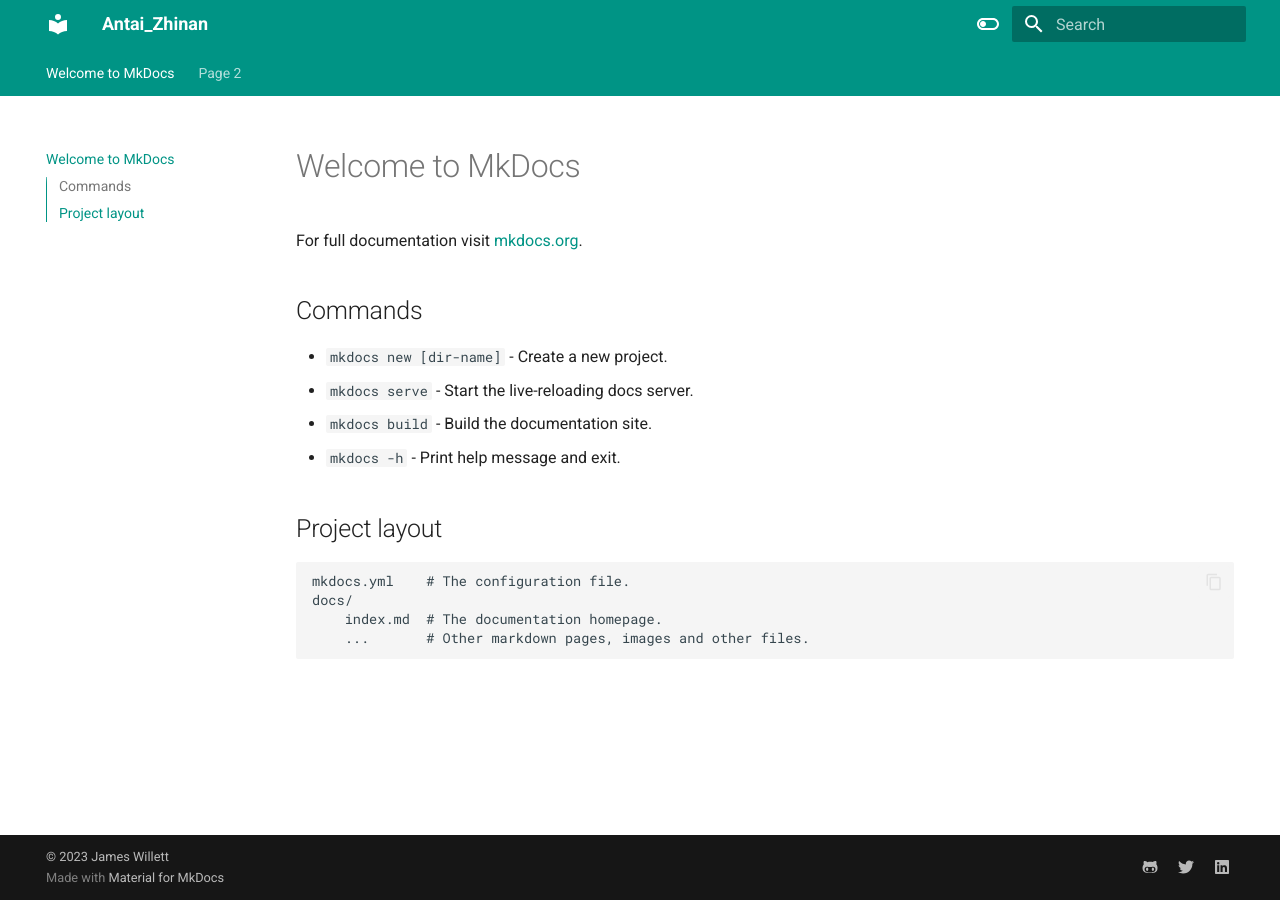
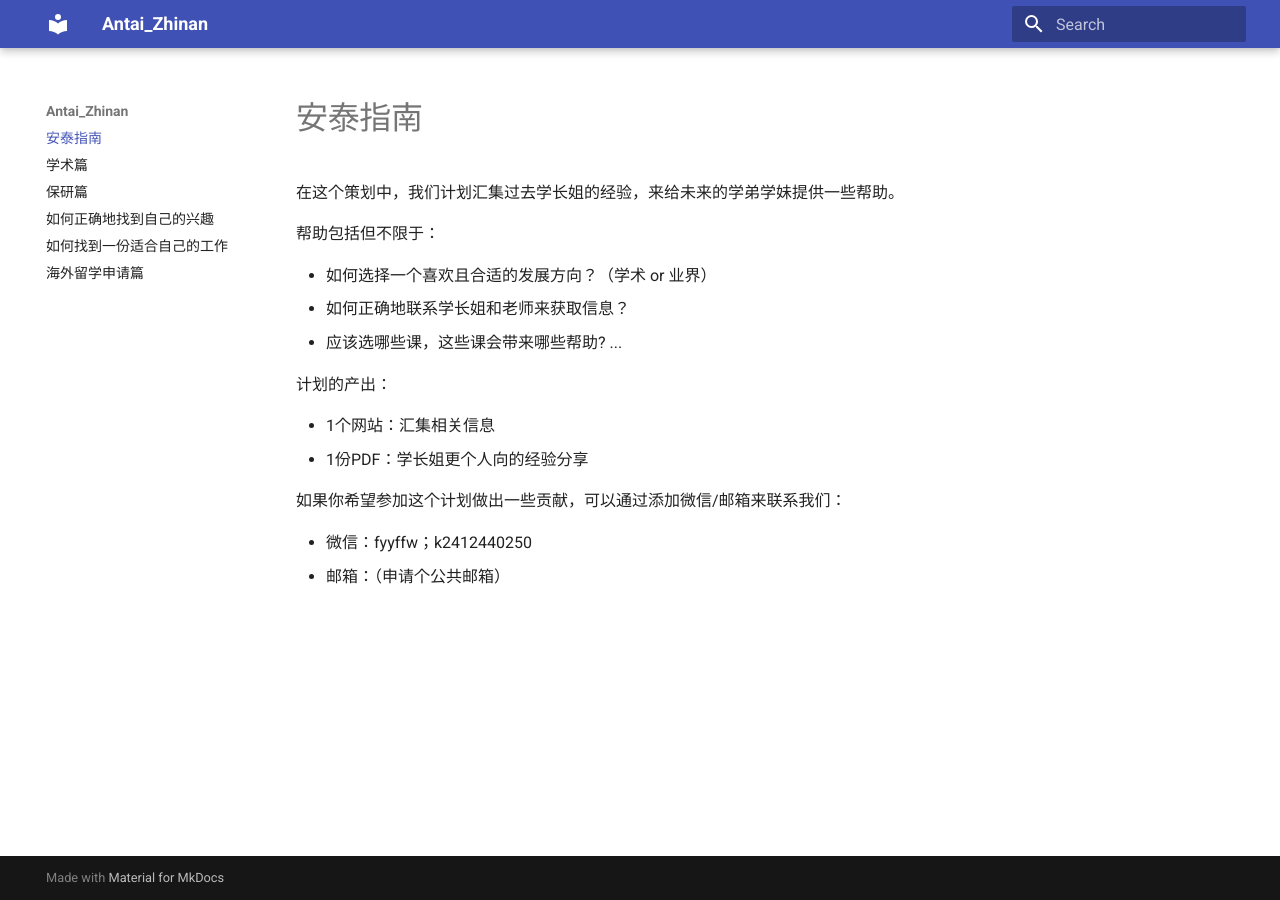
Before and after one commit to yfang0805/Antai_Zhinan, an MkDocs documentation site: the page built from docs/index.md, in a window 1280 px wide. Built offline with MkDocs 1.6.1 and Material for MkDocs 9.7.7, drawn with Linux system fonts in a browser that asks for light colours.

Commit message:
add the framework

```diff
--- a/docs/about.md
+++ /dev/null
@@ -1,5 +0,0 @@
-# Page 2
-
-## Another heading
-
-Some more example text
--- /dev/null
+++ b/docs/academic.md
@@ -0,0 +1,5 @@
+# 学术篇
+
+## Econ PHD
+
+分享如何找到经济学PHD，以及判断自己是否适合这条路。
--- /dev/null
+++ b/docs/graduate.md
@@ -0,0 +1 @@
+# 保研篇
--- a/docs/index.md
+++ b/docs/index.md
@@ -1,17 +1,20 @@
-# Welcome to MkDocs
+# 安泰指南
 
-For full documentation visit [mkdocs.org](https://www.mkdocs.org).
+在这个策划中，我们计划汇集过去学长姐的经验，来给未来的学弟学妹提供一些帮助。
 
-## Commands
+帮助包括但不限于：
 
-* `mkdocs new [dir-name]` - Create a new project.
-* `mkdocs serve` - Start the live-reloading docs server.
-* `mkdocs build` - Build the documentation site.
-* `mkdocs -h` - Print help message and exit.
+* 如何选择一个喜欢且合适的发展方向？（学术 or 业界）
+* 如何正确地联系学长姐和老师来获取信息？
+* 应该选哪些课，这些课会带来哪些帮助?
+  ...
 
-## Project layout
+计划的产出：
 
-    mkdocs.yml    # The configuration file.
-    docs/
-        index.md  # The documentation homepage.
-        ...       # Other markdown pages, images and other files.
+* 1个网站：汇集相关信息
+* 1份PDF：学长姐更个人向的经验分享
+
+如果你希望参加这个计划做出一些贡献，可以通过添加微信/邮箱来联系我们：
+
+* 微信：fyyffw；k2412440250
+* 邮箱：（申请个公共邮箱）
--- /dev/null
+++ b/docs/interests.md
@@ -0,0 +1 @@
+# 如何正确地找到自己的兴趣
--- /dev/null
+++ b/docs/job.md
@@ -0,0 +1 @@
+# 如何找到一份适合自己的工作
--- /dev/null
+++ b/docs/run.md
@@ -0,0 +1 @@
+# 海外留学申请篇
--- a/mkdocs.yml
+++ b/mkdocs.yml
@@ -1,61 +1,59 @@
 site_name: Antai_Zhinan
 site_url: https://yfang0805.github.io/Antai_Zhinan/
 theme:
+  # name: gitbook
   name: material
-  features:
-    - navigation.tabs
-    - navigation.sections
-    - toc.integrate
-    - navigation.top
-    - search.suggest
-    - search.highlight
-    - content.tabs.link
-    - content.code.annotation
-    - content.code.copy
-  language: en
-  palette:
-    - scheme: default
-      toggle:
-        icon: material/toggle-switch-off-outline
-        name: Switch to dark mode
-      primary: teal
-      accent: purple
-    - scheme: slate
-      toggle:
-        icon: material/toggle-switch
-        name: Switch to light mode
-      primary: teal
-      accent: lime
+#   features:
+#     - navigation.tabs
+#     - navigation.sections
+#     - toc.integrate
+#     - navigation.top
+#     - search.suggest
+#     - search.highlight
+#     - content.tabs.link
+#     - content.code.annotation
+#     - content.code.copy
+#   language: en
+#   palette:
+#     - scheme: default
+#       toggle:
+#         icon: material/toggle-switch-off-outline
+#         name: Switch to dark mode
+#       primary: teal
+#       accent: purple
+#     - scheme: slate
+#       toggle:
+#         icon: material/toggle-switch
+#         name: Switch to light mode
+#       primary: teal
+#       accent: lime
 
-plugins:
-  - social
-  - search
+# plugins:
+#   - social
+#   - search
 
-extra:
-  social:
-    - icon: fontawesome/brands/github-alt
-      link: https://github.com/james-willett
-    - icon: fontawesome/brands/twitter
-      link: https://twitter.com/TheJamesWillett
-    - icon: fontawesome/brands/linkedin
-      link: https://www.linkedin.com/in/willettjames/
+# extra:
+#   social:
+#     - icon: fontawesome/brands/github-alt
+#       link: https://github.com/james-willett
+#     - icon: fontawesome/brands/twitter
+#       link: https://twitter.com/TheJamesWillett
+#     - icon: fontawesome/brands/linkedin
+#       link: https://www.linkedin.com/in/willettjames/
 
-markdown_extensions:
-  - pymdownx.highlight:
-      anchor_linenums: true
-  - pymdownx.inlinehilite
-  - pymdownx.snippets
-  - admonition
-  - pymdownx.arithmatex:
-      generic: true
-  - footnotes
-  - pymdownx.details
-  - pymdownx.superfences
-  - pymdownx.mark
-  - attr_list
-  - pymdownx.emoji:
-      emoji_index: !!python/name:materialx.emoji.twemoji
-      emoji_generator: !!python/name:materialx.emoji.to_svg
+# markdown_extensions:
+#   - pymdownx.highlight:
+#       anchor_linenums: true
+#   - pymdownx.inlinehilite
+#   - pymdownx.snippets
+#   - admonition
+#   - pymdownx.arithmatex:
+#       generic: true
+#   - footnotes
+#   - pymdownx.details
+#   - pymdownx.superfences
+#   - pymdownx.mark
+#   - attr_list
 
-copyright: |
-  &copy; 2023 <a href="https://github.com/james-willett"  target="_blank" rel="noopener">James Willett</a>
+# copyright: |
+#   &copy; 2023 <a href="https://github.com/james-willett"  target="_blank" rel="noopener">James Willett</a>
```
